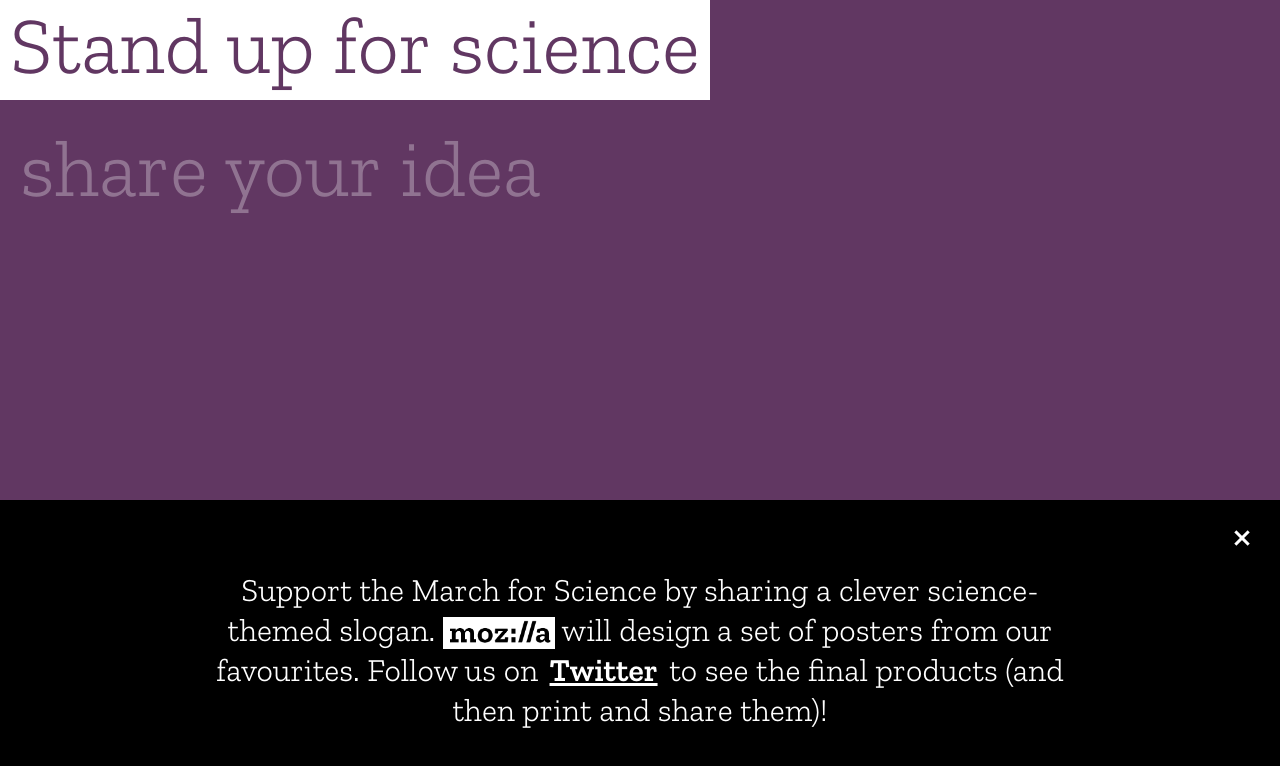
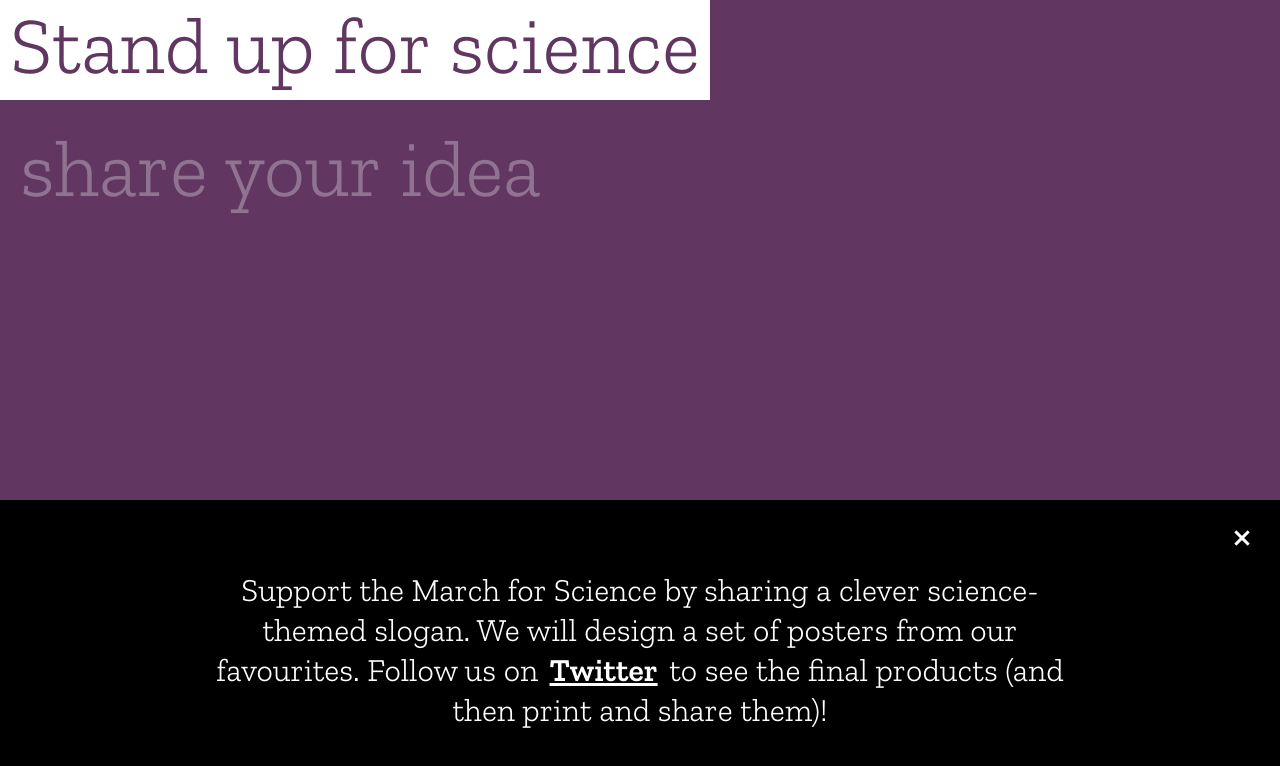
Before and after one commit to beccaklam/internet-health-madlib, a website: page public/index.html in a window 1280 px wide. Drawn offline with Linux system fonts and the light colour scheme; no server answers.

Commit message:
A few copy changes.

```diff
--- a/public/index.html
+++ b/public/index.html
@@ -16,7 +16,7 @@
     <div class="output-container"></div>
     <div class="thankyou show">
       <img class="close" src="./images/close.png" alt="close icon"/>
-      <p>Support the March for Science by sharing a clever science-themed slogan. <img class="logo" src="./images/moz-logo.png" alt="white mozilla logo"> will design a set of posters from our favourites. Follow us on <a href="">Twitter</a> to see the final products (and then print and share them)!
+      <p>Support the March for Science by sharing a clever science-themed slogan. We will design a set of posters from our favourites. Follow us on <a href="https://twitter.com/mozilla">Twitter</a> to see the final products (and then print and share them)!
     </div>
     <script src="js/main.js"></script>
   </body>
```
